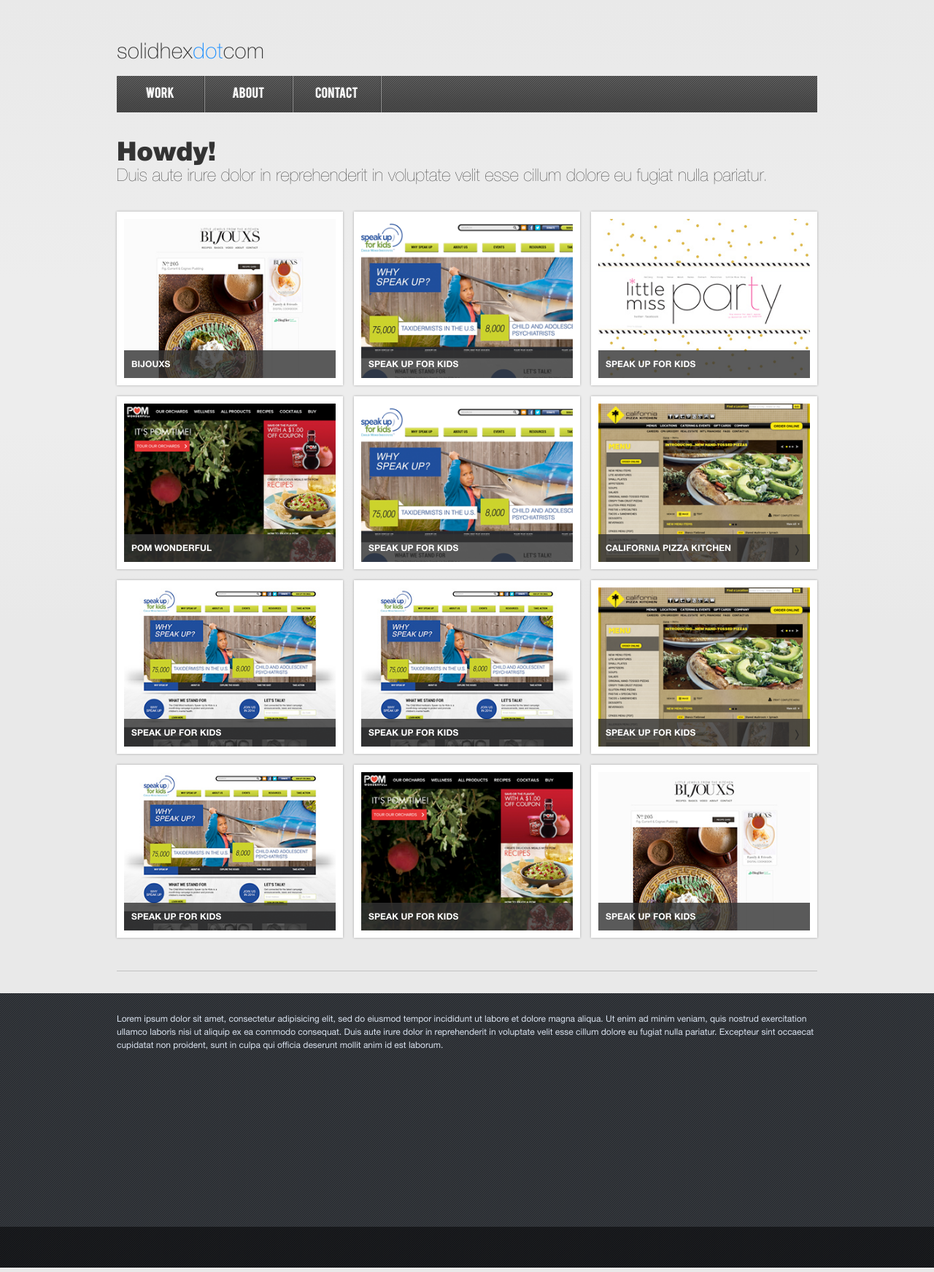
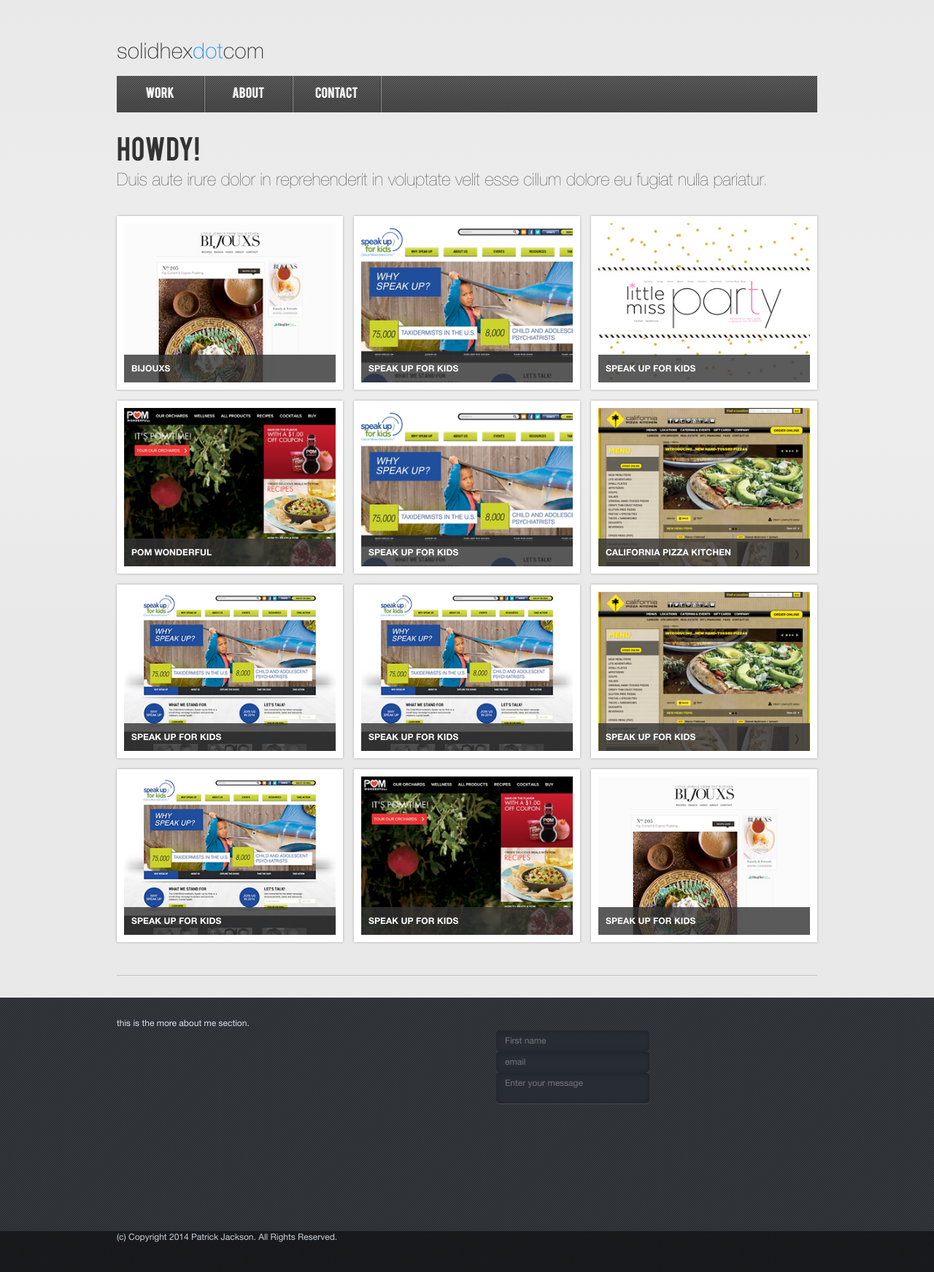
Before and after one commit to solidhex/solidhex, a PHP site: page / in a window 1280 px wide. Shown: the whole page at 73% size. Run offline with PHP 8.4, Linux system fonts and the light colour scheme; some libraries are stand-ins or nearby versions.

Commit message:
still working on a sample layout template...

```diff
--- a/index.html
+++ b/index.html
@@ -12,17 +12,15 @@
 			<nav role="navigation">
 				<a href="#">Work</a><a href="#">About</a><a href="#">Contact</a>
 			</nav>
+		</header>
+		<div id="main" role="main">
 			<section class="intro">
 				<h1>Howdy!</h1>
 				<p>
 					Duis aute irure dolor in reprehenderit in voluptate velit esse cillum dolore eu fugiat nulla pariatur.
 				</p>
 			</section>
-		</header>
-		<div id="main" role="main">
-			<!-- <nav class="sort">
-				<strong>Work</strong>: All | WordPress | .NET
-			</nav> -->
+			<section class="work">
 				<ul class="grid">
 					<li>
 						<a href="#">
@@ -123,15 +121,26 @@
 						</figure>
 					</li>
 				</ul>
+			</section>
 		</div>
 		<footer>
-			<div>Lorem ipsum dolor sit amet, consectetur adipisicing elit, sed do eiusmod tempor incididunt ut labore et dolore magna aliqua. Ut enim ad minim veniam, quis nostrud exercitation ullamco laboris nisi ut aliquip ex ea commodo consequat. Duis aute irure dolor in reprehenderit in voluptate velit esse cillum dolore eu fugiat nulla pariatur. Excepteur sint occaecat cupidatat non proident, sunt in culpa qui officia deserunt mollit anim id est laborum.</div>
-
+			<div>
+				<div id="more">
+					this is the more about me section.
+				</div>
+				<aside class="contact-me">
+					<form action="#" id="contact-form">
+						<input type="text" name="first" placeholder="First name">
+						<input type="email" placeholder="email">
+						<textarea name="message" placeholder="Enter your message"></textarea>
+					</form>
+				</aside>
+			</div>
 				<section class="sosumi">
-
+					<div>(c) Copyright 2014 Patrick Jackson. All Rights Reserved.</div>
 				</section>
 		</footer>
 	</div>
-<!-- <script src="//code.jquery.com/jquery-1.10.2.min.js"></script> -->
+<script src="//code.jquery.com/jquery-1.10.2.min.js"></script>
 </body>
 </html>
--- a/source/sass/style.scss
+++ b/source/sass/style.scss
@@ -29,6 +29,30 @@ body {
 	color: #333;
 	@include filter-gradient(#e9e9e9, #e9e9e9, vertical);
 	@include background-image(linear-gradient(top,  #e9e9e9 0%,#ededed 22%,#ededed 34%,#e9e9e9 49%,#e9e9e9 100%));
+}
+
+p {
+	margin: 0 0 18px;
+}
+
+textarea {
+	resize: none;
+}
+
+input[type='text'],
+input[type='email'],
+textarea
+{
+	display: block;
+	font: 12px 'Helvetica Neue Roman', Arial, sans-serif;
+	@include border-radius(3px, 3px 3px 4px 4px);
+	background-color: #282d34;
+	@include box-shadow(0 1px rgba(255,255,255,.1), inset 0 1px 8px rgba(0,0,0,.25));
+	@include border-radius(5px);
+	border: none;
+	color: #fff;
+	padding: 8px 12px;
+	width: 210px;
 }
 
 img {
@@ -101,6 +125,43 @@ a {
 	}
 	#main {
 		@extend %wrapper;
+		position: relative;
+		.detail {
+			@include pie-clearfix;
+			margin: 36px 0 54px 0;
+			article {
+				float: left;
+				width: 620px;
+				h2 {
+					margin: 27px 0 9px;
+					font-size: 20px;
+					font-family: 'bebasregular';
+				}
+			}
+			aside {
+				float: right;
+				width: 300px;
+				dl {
+					@include pie-clearfix;
+					margin-bottom: 18px;
+					dt {
+						width: 72px;
+						clear: left;
+						font-weight: bold;
+					}
+					dt, dd {
+						float: left;
+					}
+				}
+				h2 {
+					font-size: 20px;
+					font-family: "bebasregular";
+					padding-bottom: 4px;
+					border-bottom: 1px solid #c2c2c2;
+					margin-bottom: 14px;
+				}
+			}
+		}
 	}
 	> footer {
 		background-color: #282d34;
@@ -120,20 +181,26 @@ a {
 			color: #d9e2ef;
 		}
 		aside {
-			padding: 12px 20px 1px 20px;
-			background: #2a2a2a;
+			float: right;
+			width: 440px;
 		}
 		.sosumi {
 			height: 56px;
 			background: rgba(0, 0, 0, 0.5);
+			color: #c6d1dc;
+			> div {
+				@extend %wrapper;
+			}
 		}
 	}
 }
 
 .intro {
 	h1 {
-		margin: 36px 0 0 0;
-		font: 36px/38px 'Helvetica Neue Black';
+		margin: 36px 0 6px 0;
+		font-size: 36px;
+		line-height: 38px;
+		font-family: 'bebasregular';
 	}
 	p {
 		margin: 0 0 36px 0;
@@ -149,6 +216,7 @@ a {
 	margin: 0 0 36px;
 }
 
+.work {
 	ul.grid {
 		border-bottom: 1px solid #c2c2c2;
 		padding-bottom: 30px;
@@ -178,12 +246,6 @@ ul.grid {
 					text-transform: uppercase;
 					letter-spacing: 0.12px;
 					font-weight: bold;
-				span {
-					display: block;
-					text-transform: capitalize;
-					font-weight: normal;
-					font-size: 11px;
-					line-height: 16px;
 				}
 			}
 		}
```
Also changed, not shown: detail.html (added, +66 -0 lines), assets/css/style.css. Lines whose indentation alone changed are shown as unchanged.
